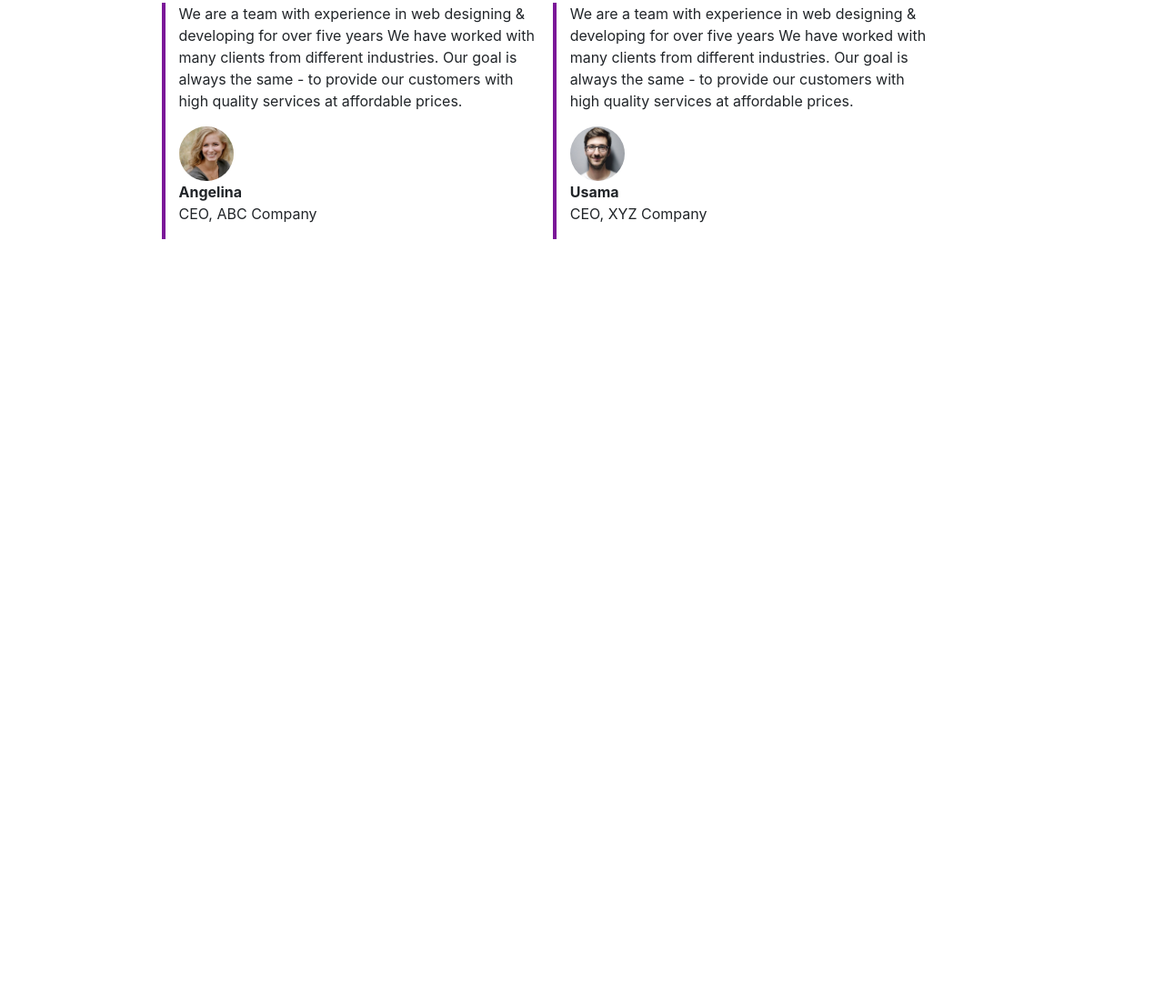
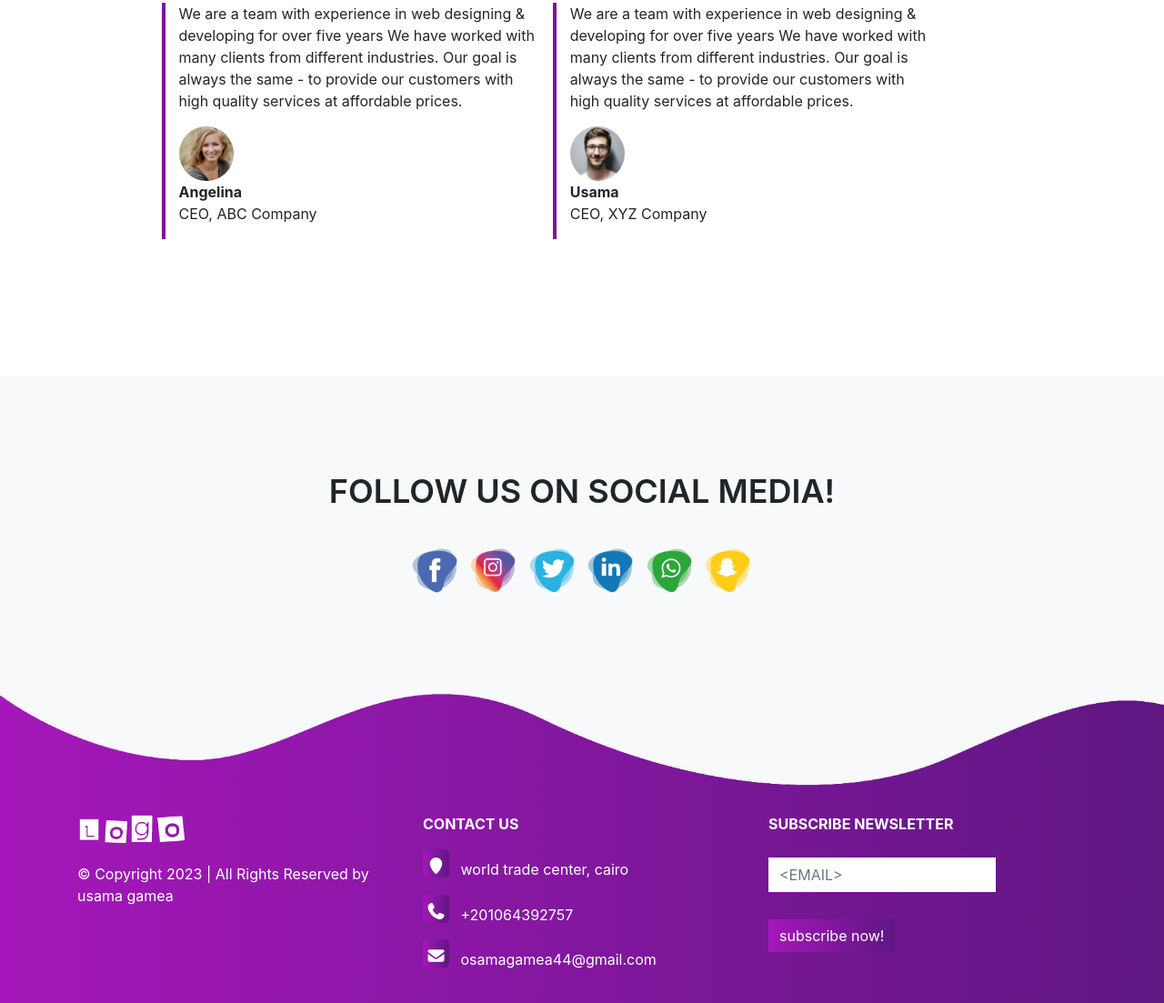
Before and after one commit to usamagamea/front, a plain HTML site: page index.html in a window 1280 px wide. Shown: the part 2127-3230 px from the top of the page at 91% size. Before the commit the page ends 2540 px from the top, so only its background shows below. Drawn offline with Linux system fonts and the light colour scheme.

Commit message:
Website Using HTML CSS Bootstrap

```diff
--- a/css/style.css
+++ b/css/style.css
@@ -144,3 +144,68 @@ body {
   display: inline-block;
   font-size: 12px;
 }
+
+/* -------------------- social-media section --------------------- */
+#social-media{
+  background: #f8f9fa;
+  padding: 100px 0;
+}
+#social-media p{
+  font-size: 36px;
+  font-weight: 600;
+  margin-bottom: 30px;
+}
+.social-icon img{
+  transition:.5s ease all;
+  width: 60px;
+ cursor: pointer;
+}
+.social-icon a:hover img{
+  transform: translateY(-10px);
+}
+/* -------------------- footer section --------------------- */
+#footer
+{
+  background-image: linear-gradient(to right , #a517ba, #5f1782) ;
+  color:#fff;
+}
+.footer-img
+{
+  width: 100%;
+}
+.footer-box{
+  padding: 20px;
+}
+.footer-box img{
+  width: 120px!important;
+  margin-bottom: 20px;
+}
+.footer-box .custom{
+  margin-right: 8px;
+  font-size: 28px;
+  height: 18px;
+  padding-bottom: 4px;
+  width: 29px;
+  text-align: center;
+  padding-top: 9px;
+  border-radius: 5px;
+  background-image: linear-gradient(to right , #a517ba, #5f1782);
+}
+.footer-box .form-control{
+  box-shadow: none !important;
+    border: none;
+    border-radius: 0;
+ margin-top: 25px;
+    max-width: 250px;
+}
+.footer-box .btn{
+  background-image: linear-gradient(to right , #a517ba, #5f1782);
+  display: inline-block;
+  box-shadow: none !important;
+  border: none;
+  border-radius: 0;
+    cursor: pointer;
+    transition:all ease-in-out 3s;
+    margin-top: 30px;
+
+}
--- a/index.html
+++ b/index.html
@@ -21,7 +21,7 @@
     <script defer src="js/bootstrap.bundle.min.js"></script>
     <script defer src="js/all.min.js"></script>
 
-    <title>Hello, world!</title>
+    <title>logo, hello!</title>
   </head>
   <body>
     <!------------------------------ navigation section --------------------------------->
@@ -48,12 +48,12 @@
               >
             </li>
             <li class="nav-item">
-              <a class="nav-link" href="#">SERVICES</a>
+              <a class="nav-link" href="#services">SERVICES</a>
             </li>
             <li class="nav-item">
               <a
-                class="nav-link disabled"
-                href="#"
+                class="nav-link"
+                href="#about-us"
                 tabindex="-1"
                 aria-disabled="true"
                 >ABOUT US</a
@@ -61,8 +61,8 @@
             </li>
             <li class="nav-item">
               <a
-                class="nav-link disabled"
-                href="#"
+                class="nav-link"
+                href="#testimonials"
                 tabindex="-1"
                 aria-disabled="true"
                 >TESTIMONIALS</a
@@ -70,8 +70,8 @@
             </li>
             <li class="nav-item">
               <a
-                class="nav-link disabled"
-                href="#"
+                class="nav-link"
+                href="#footer"
                 tabindex="-1"
                 aria-disabled="true"
                 >CONTACT US</a
@@ -202,9 +202,70 @@
     <img src="images/user2.jpg">
     <p class="user-dtails"> <b>Usama  </b> <br> CEO, XYZ Company</span>
  </div>
-
 </div>
   </div>
    </section>
+   <!-- End Testimonials -->
+
+   <!---------------------------------- social media ------------------------------------->
+   <section id="social-media">
+<div class="container text-center">
+  <p class="text-uppercase">Follow us on Social Media!</p>
+  <div class="social-icon">
+    <a href="#">
+      <img src="images/facebook-icon.png"/>
+      </a>
+    <a href="#">
+      <img src="images/instagram-icon.png">
+    </a>
+    <a href="#">
+      <img src="images/twitter-icon.png">
+      </a>
+    <a href="#">
+    <img src="images/linkedin-icon.png">
+    </a>
+    <a href="#">
+      <img src="images/whatsapp-icon.png">
+    </a>
+      <a href="#">
+      <img src="images/snapchat-icon.png">
+      </a>
+  </div>
+</div>
+   </section>
+   <!-- End of social media section-->
+
+  <!---------------------------------- footer ------------------------------------->
+   <section id="footer">
+    <img src="images/wave2.png" class="footer-img">
+    <div class="container">
+      <div class="row">
+        <div class="col-md-4  footer-box">
+          <img src="images/demo-logo.png">
+          <p>&copy; Copyright 2023 | All Rights Reserved by usama gamea
+          </p>
+        </div>
+        <div class="col col-md-4 footer-box">
+          <p><b class="text-uppercase"> contact us </b></p>
+          <p>
+            <i class="fa fa-map-marker custom"></i>
+            world trade center, cairo</p>
+          <p>
+            <i class="fa fa-phone custom"></i>
+            +201064392757</p>
+          <p>
+            <i class="fa fa-envelope custom"></i>
+            osamagamea44@gmail.com</p>
+        </div>
+        <div class="col col-md-4 footer-box">
+          <p class="text-uppercase"><b>Subscribe newsletter<b></p>
+            <form>
+              <input type="email" class="form-control" name="" placeholder="<EMAIL>" required>
+                <button type="submit" class="btn btn-primary" value="send email">subscribe now!</button>
+              </form>
+      </div>
+    </div>
+      </section>
+
   </body>
 </html>
```
